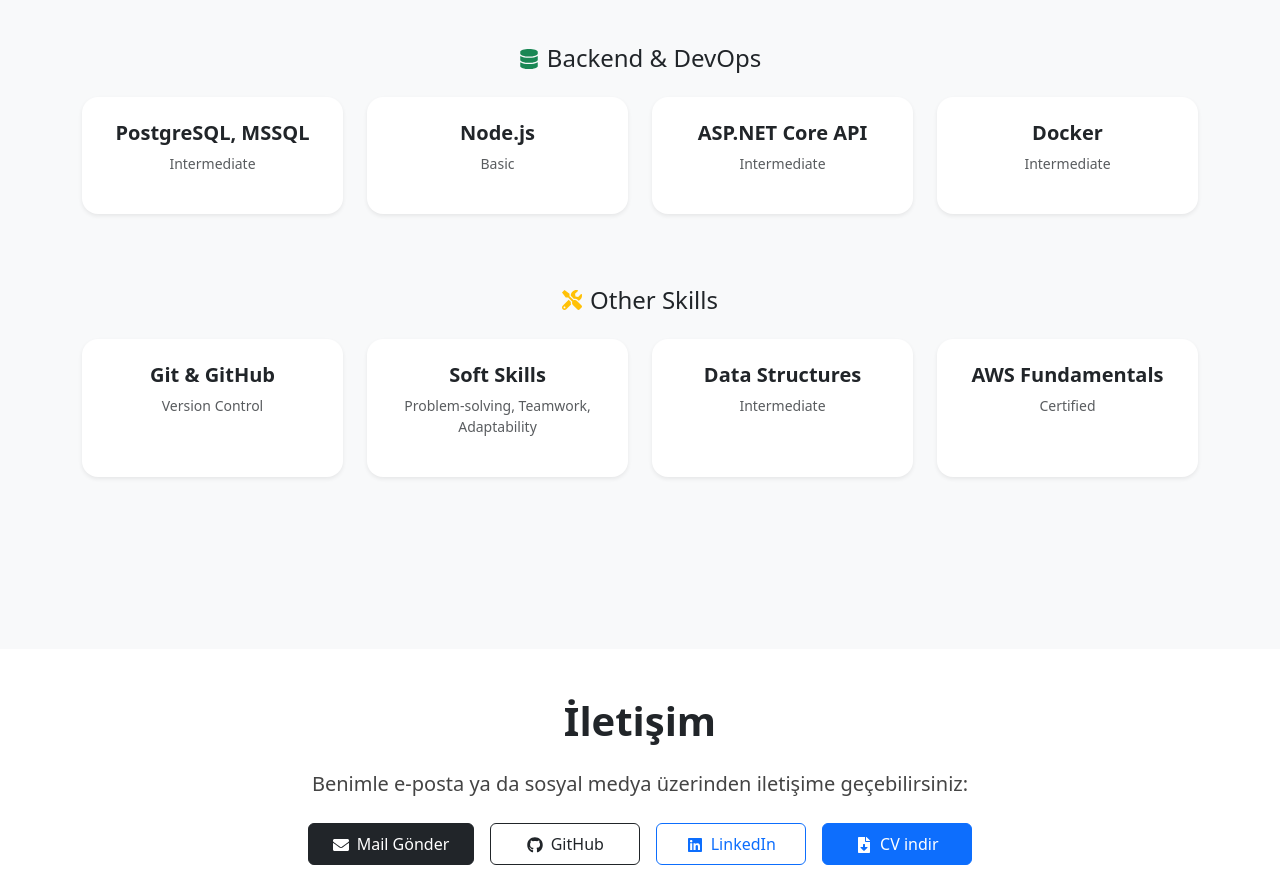
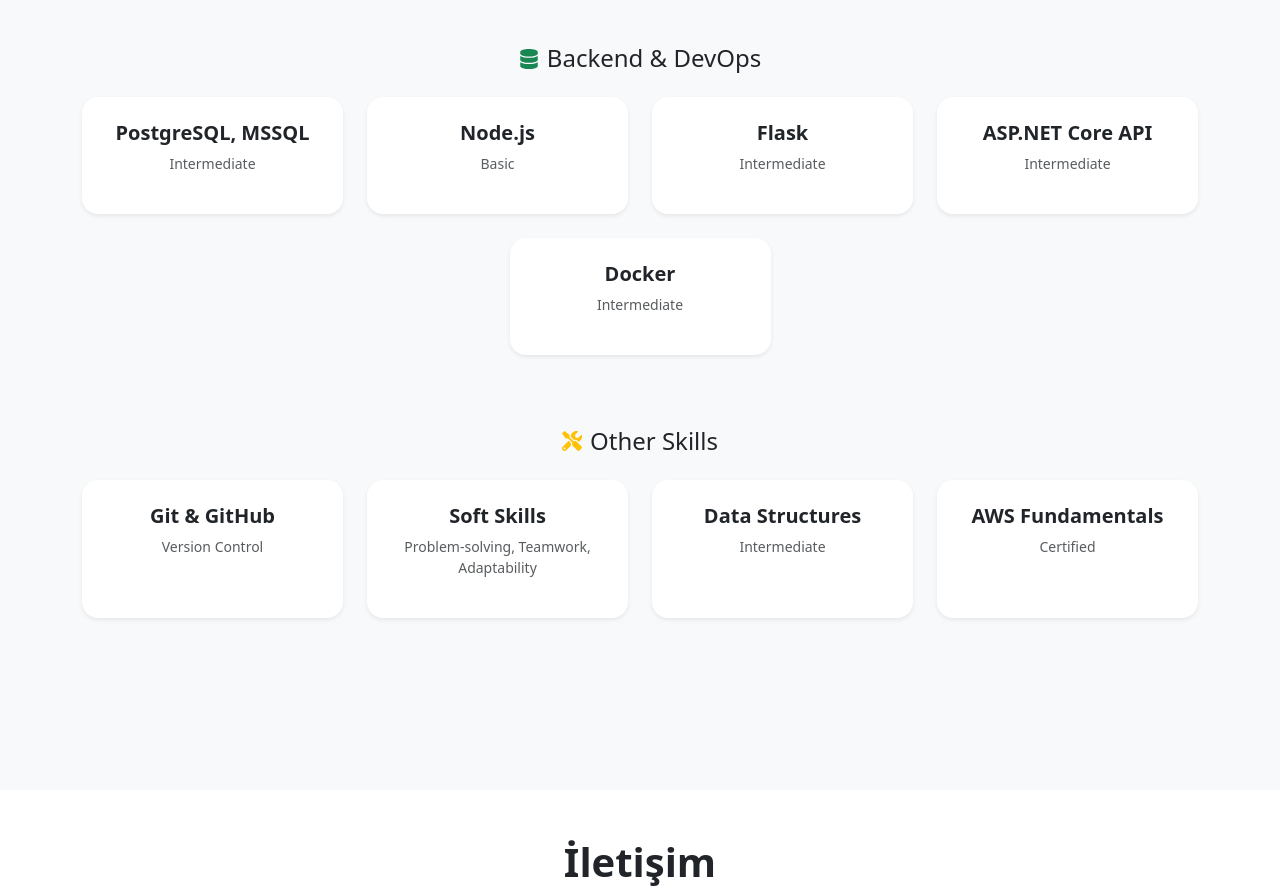
Before and after one commit to barispetek/barispetekwebsite, a React (Create React App) app: page / in a window 1280 px wide. Shown: the part 2820-3714 px from the top of the page. Built offline with nearby package versions, Linux system fonts and the light colour scheme.

Commit message:
Update Frontend

```diff
--- a/src/pages/Experience.js
+++ b/src/pages/Experience.js
@@ -21,6 +21,7 @@
     items: [
       { title: "PostgreSQL, MSSQL", level: "Intermediate" },
       { title: "Node.js", level: "Basic" },
+      { title: "Flask", level: "Intermediate" },
       { title: "ASP.NET Core API", level: "Intermediate" },
       { title: "Docker", level: "Intermediate" },
     ],
```
